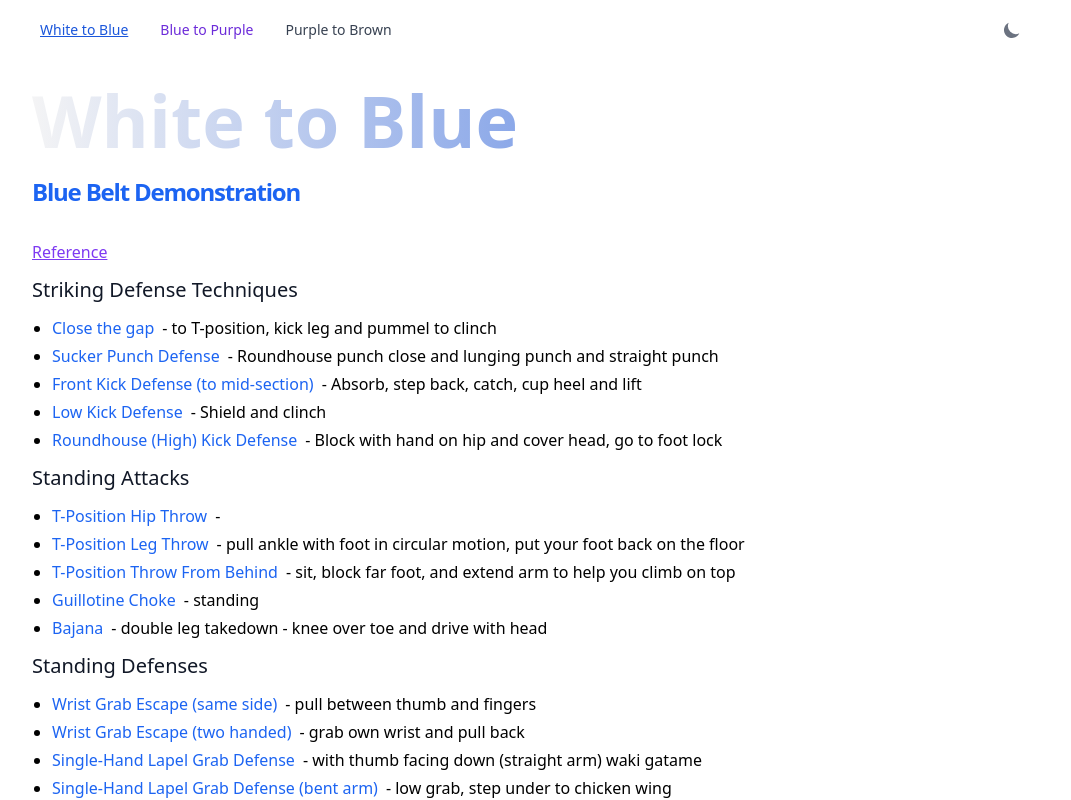
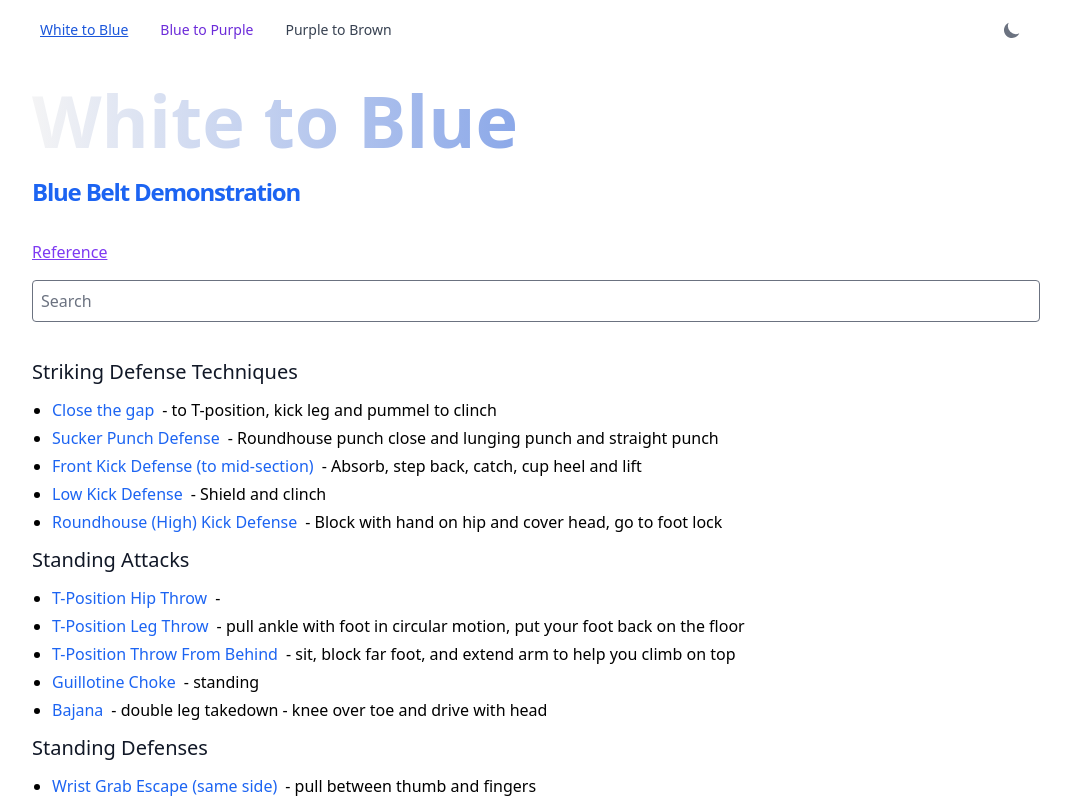
Before and after one commit to waynegraham/white-to-blue, a React (Vite) app: page / in a window 1280 px wide. Shown: the top 800 px of the page, without its empty margins (104-1175 px from the left). Built offline with nearby package versions, Linux system fonts and the light colour scheme.

Commit message:
Add search filter and tests

```diff
--- a/src/App.jsx
+++ b/src/App.jsx
@@ -10,6 +10,7 @@ function App() {
   const [isModalOpen, setIsModalOpen] = useState(false);
   const [selectedVideoId, setSelectedVideoId] = useState('')
   const [modalTitle, setModalTitle] = useState(''); // State for modal title
+  const [searchTerm, setSearchTerm] = useState('');
 
 
   const openModal = (videoId, title) => {
@@ -37,6 +38,15 @@ function App() {
     };
   }, [isModalOpen]);
 
+  const filteredMoves = movesData
+    .map((category) => ({
+      ...category,
+      moves: category.moves.filter((m) =>
+        `${m.name} ${m.note}`.toLowerCase().includes(searchTerm.toLowerCase())
+      ),
+    }))
+    .filter((category) => category.moves.length > 0 || searchTerm === '');
+
   return (
     <section className="mx-auto max-w-3xl px-4 sm:px-6 xl:max-w-5xl xl:px-0">
 
@@ -54,7 +64,15 @@ function App() {
         <a target="_blank" className="print:hidden text-purple-600 dark:text-purple-300 underline" href="https://waynegraham.github.io/bjj-study-guide/gracie-jiu-jitsu_compress.pdf">Reference</a>
       </p>
 
-      {movesData.map((move) => ( // Map through moves data
+      <input
+        aria-label="search"
+        type="text"
+        placeholder="Search"
+        value={searchTerm}
+        onChange={(e) => setSearchTerm(e.target.value)}
+        className="mt-4 mb-6 w-full rounded border p-2 text-black"
+      />
+      {filteredMoves.map((move) => ( // Map through moves data
         <div key={move.label}>
           <h2 className="my-3 text-xl print:my-0 text-gray-900 dark:text-gray-300">{move.label}</h2>
           <ul className='list-disc ps-5 mt-2 space-y-1 dark:text-gray-300'>
--- a/vite.config.js
+++ b/vite.config.js
@@ -9,6 +9,7 @@ export default defineConfig({
     postcss: './postcss.config.js',
   },
   test: {
-    environment: 'jsdom'
+    environment: 'jsdom',
+    globals: true
   }
 })
```
Also changed, not shown: 1 other file (tests, documents, lock files or other folders).
